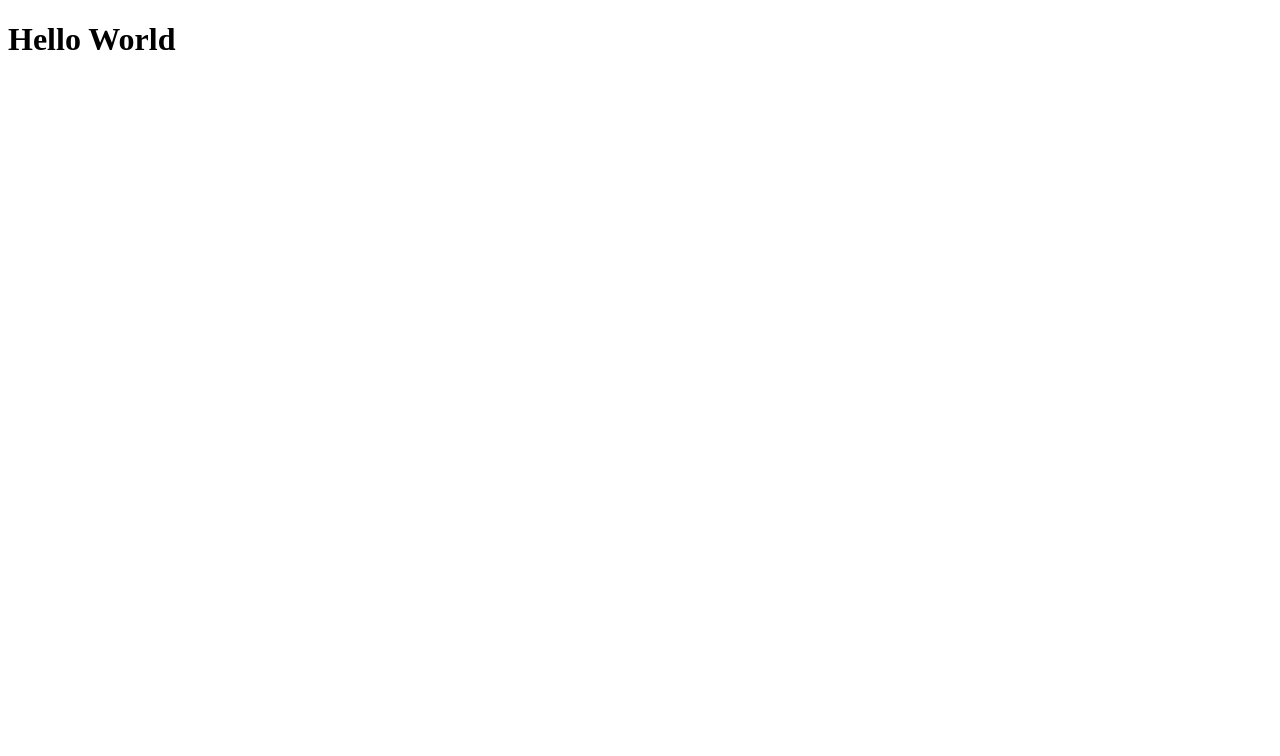
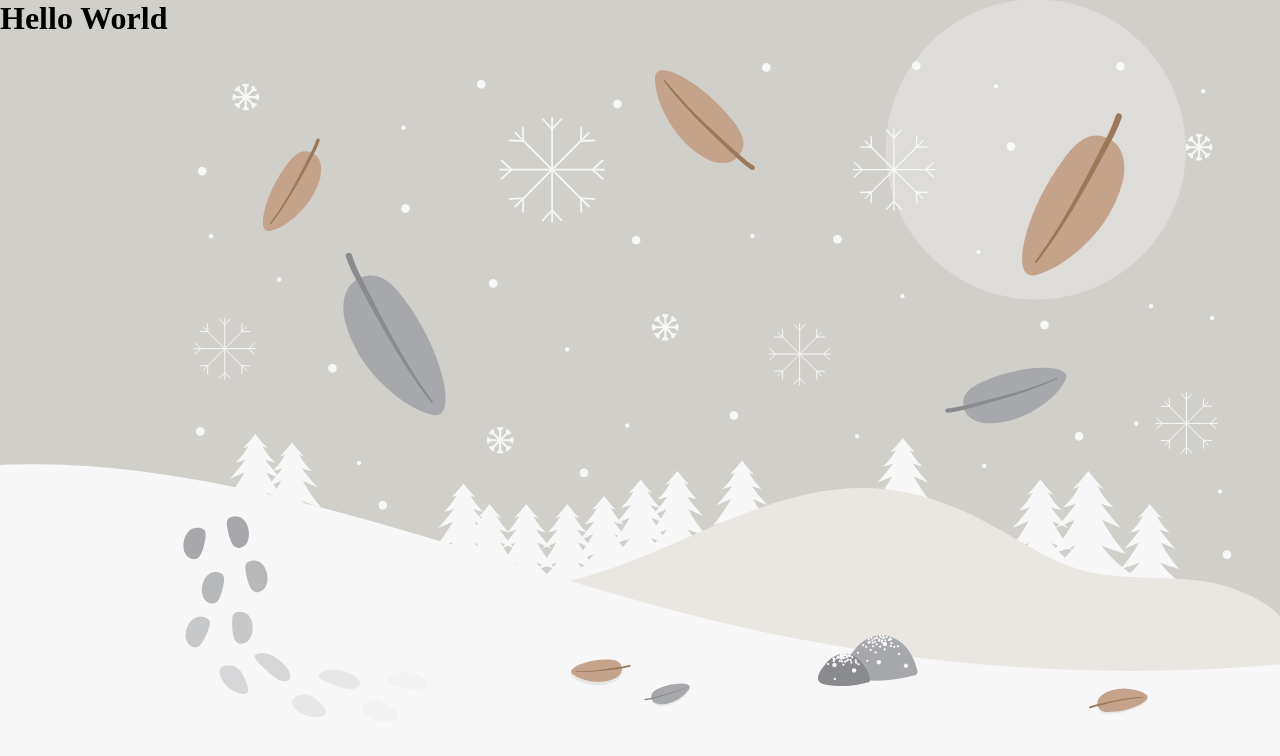
Before and after one commit to fernando-meira/weater, a React (Create React App) app: page / in a window 1280 px wide. Shown: the top 756 px of the page. Built offline with nearby package versions, Linux system fonts and the light colour scheme.

Commit message:
feat: 🎸 Adicionado estilo global ao projeto

```diff
--- a/package.json
+++ b/package.json
@@ -14,6 +14,7 @@
     "react": "^17.0.1",
     "react-dom": "^17.0.1",
     "react-scripts": "4.0.1",
+    "styled-components": "^5.2.1",
     "web-vitals": "^0.2.4"
   },
   "scripts": {
--- a/src/App.js
+++ b/src/App.js
@@ -1,5 +1,12 @@
+import Global from './themes/global';
+
 function App() {
-  return <h1>Hello World</h1>
+  return (
+    <>
+      <Global />
+      <h1>Hello World</h1>
+    </>
+  );
 }
 
-export default App
+export default App;
--- /dev/null
+++ b/src/themes/global.js
@@ -0,0 +1,23 @@
+import { createGlobalStyle } from 'styled-components';
+
+import background from './assets/objects.svg';
+
+export default createGlobalStyle`
+
+* {
+  margin: 0;
+  padding: 0;
+  outline: 0;
+  box-sizing: border-box;
+}
+
+body {
+  overflow: hidden;
+
+  background-color: #D1CFCA;
+  background-size: 100% auto;
+  background-repeat: no-repeat;
+  background-position: center top;
+  background-image: url(${background});
+}
+`;
```
Also changed, not shown: .eslintrc.json, src/themes/assets/objects.svg (added), 1 other file (tests, documents, lock files or other folders).
